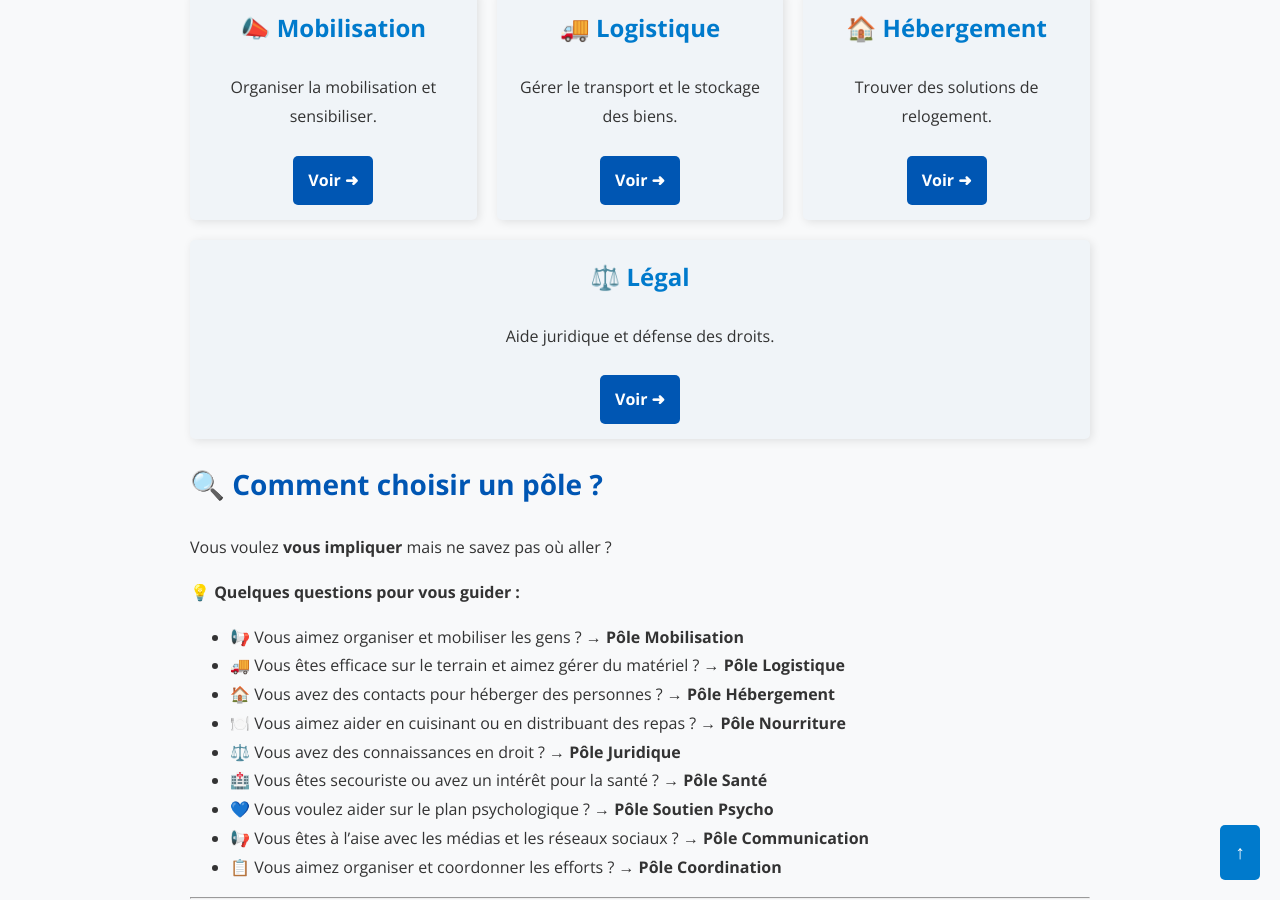
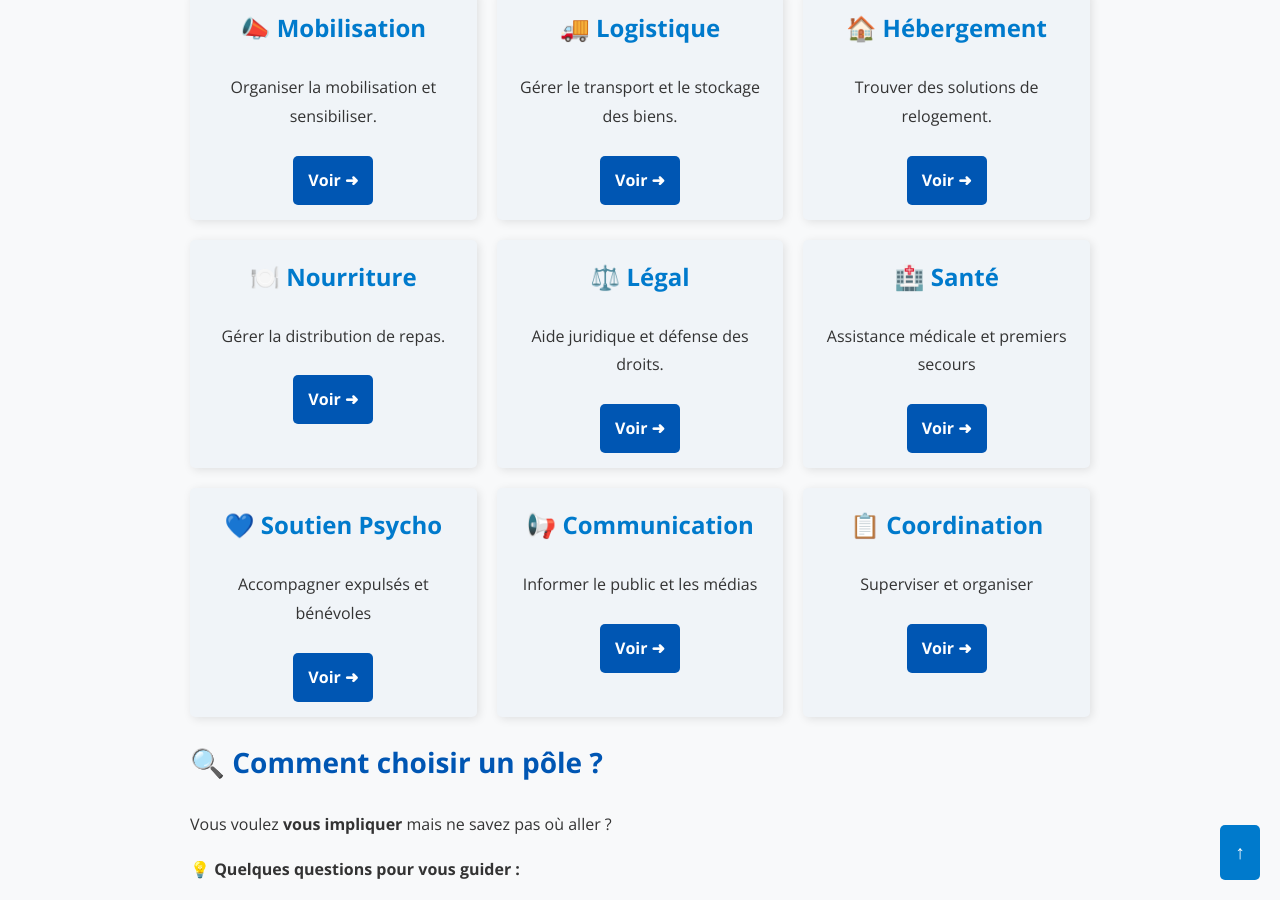
Before and after one commit to 5136Siegfried/Hestia, a Jekyll site: the page built from docs/poles/index.md, in a window 1280 px wide and 900 px high, scrolled down 563 px. Built offline with Jekyll 4.4.1, drawn with Linux system fonts in a browser that asks for light colours.

Commit message:
add : catégories

```diff
--- a/docs/poles/index.md
+++ b/docs/poles/index.md
@@ -31,9 +31,34 @@ Chaque pôle joue un rôle essentiel dans **l’organisation et la gestion des e
         <a href="hebergement.md" class="button">Voir ➜</a>
     </div>
     <div class="pole-card">
+        <h3>🍽️ Nourriture</h3>
+        <p>Gérer la distribution de repas.</p>
+        <a href="nourriture.md" class="button">Voir ➜</a>
+    </div>
+    <div class="pole-card">
         <h3>⚖️ Légal</h3>
         <p>Aide juridique et défense des droits.</p>
         <a href="legal.md" class="button">Voir ➜</a>
+    </div>
+    <div class="pole-card">
+        <h3> 🏥 Santé</h3>
+        <p>Assistance médicale et premiers secours</p>
+        <a href="sante.md" class="button">Voir ➜</a>
+    </div>
+    <div class="pole-card">
+        <h3>💙 Soutien Psycho</h3>
+        <p>Accompagner expulsés et bénévoles</p>
+        <a href="soutien-psy.md" class="button">Voir ➜</a>
+    </div>
+    <div class="pole-card">
+        <h3>📢 Communication</h3>
+        <p> Informer le public et les médias</p>
+        <a href="communication.md" class="button">Voir ➜</a>
+    </div>
+    <div class="pole-card">
+        <h3>📋 Coordination</h3>
+        <p>Superviser et organiser</p>
+        <a href="coordination.md" class="button">Voir ➜</a>
     </div>
 </div>
 
```
